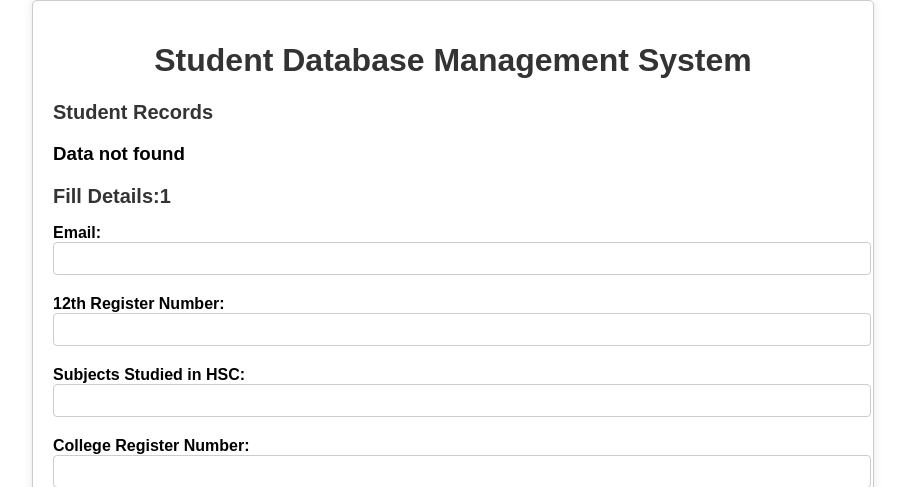
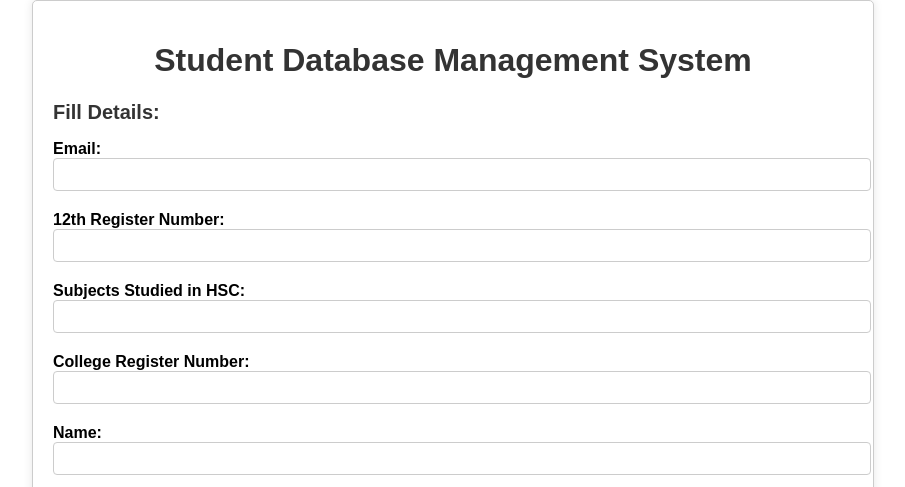
Before and after one commit to Apkmann/second_project, a Flask app: page / in a window 1280 px wide. Shown: the top 487 px of the page, without its empty margins (187-1092 px from the left). Run offline with Flask 3, Linux system fonts and the light colour scheme.

Commit message:
Update index.html

```diff
--- a/template/index.html
+++ b/template/index.html
@@ -8,18 +8,7 @@
     <div class="container">
         <h1>Student Database Management System</h1>
 
-        <h2>Student Records</h2>
-        <ul>
-            {%if students!=None%}
-            {% for s_key,student in students.items() %}
-                <li>{{ student.name }} - {{ student.email }}</li>
-            {% endfor %}
-            {%else%}
-            <h3>{{"Data not found"}}</h3>
-            {%endif%}
-        </ul>
-
-        <h2>Fill Details:1</h2>
+        <h2>Fill Details:</h2>
 <form method="POST" action="/add_student">
      <label>Email: <input type="text" name="email" required></label>
     <label>12th Register Number: <input type="text" name="hsc_register_number"></label>
```
